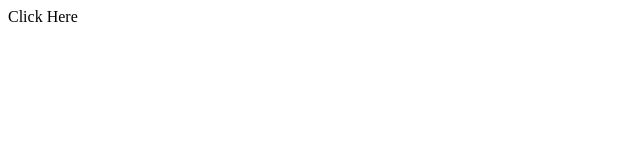
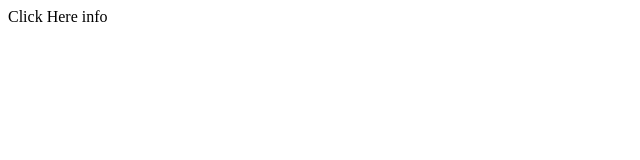
Before and after one commit to abdelrhmanauf/pdf, a plain HTML site: page index.html in a window 1280 px wide. Shown: the full height of the page, 0-640 px from the left. Drawn offline with Linux system fonts and the light colour scheme.

Commit message:
Update index.html

```diff
--- a/index.html
+++ b/index.html
@@ -1,3 +1,3 @@
 <html>
- <p><a herf="قائمة%20اسعار%20عوف.pdf">Click Here</a></p>
+ <p><a herf="قائمة%20اسعار%20عوف.pdf">Click Here info</a></p>
 </html>
```
